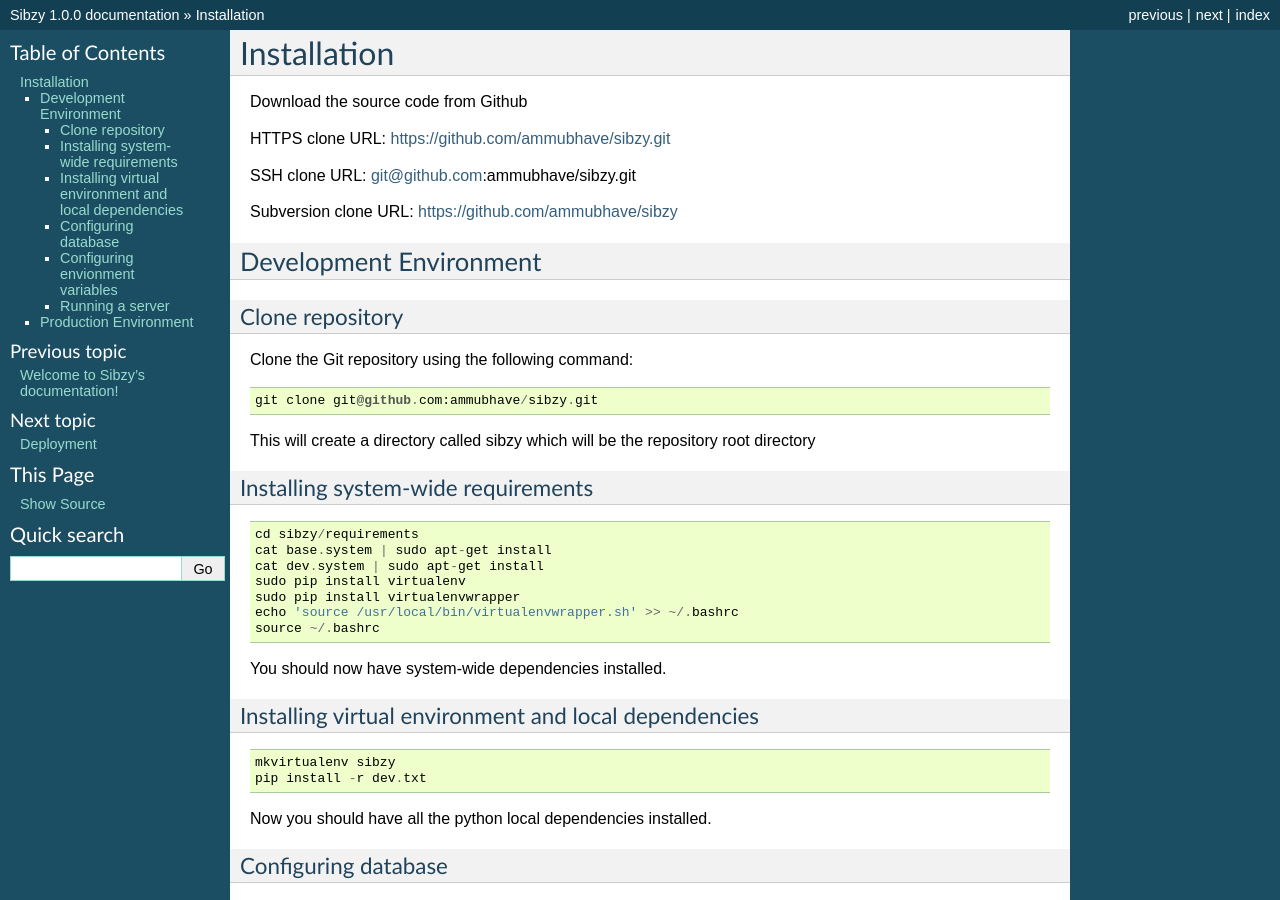
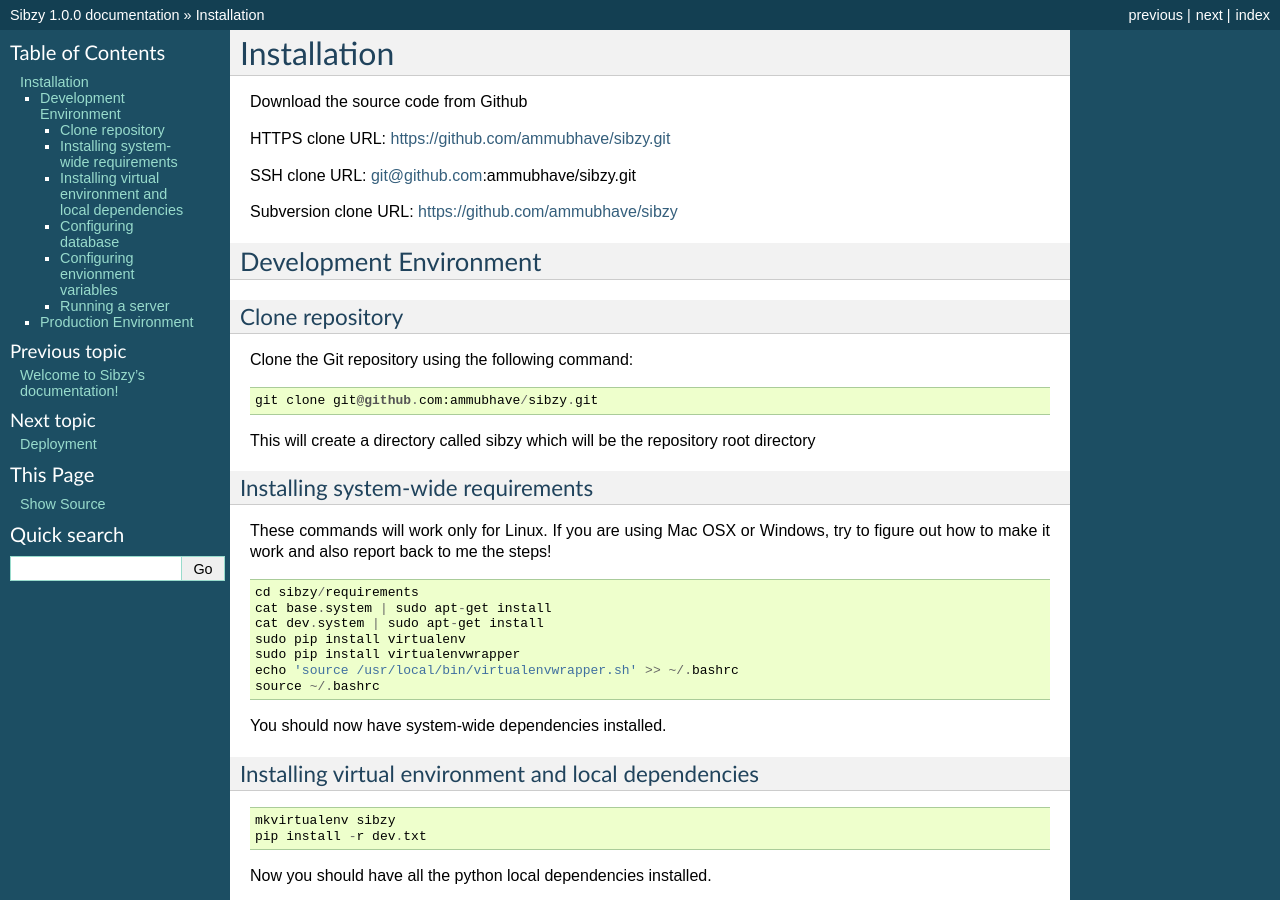
Before and after one commit to ammubhave/sibzy, a Sphinx documentation site: the page built from docs/source/installation.rst, in a window 1280 px wide and 900 px high. Built offline with Sphinx 7.4.7, drawn with Linux system fonts in a browser that asks for light colours.

Commit message:
Add super important instructions

```diff
--- a/docs/source/installation.rst
+++ b/docs/source/installation.rst
@@ -25,6 +25,8 @@ This will create a directory called sibzy which will be the repository root dire
 
 Installing system-wide requirements
 ===================================
+
+These commands will work only for Linux. If you are using Mac OSX or Windows, try to figure out how to make it work and also report back to me the steps!
 
 ::
 
```
